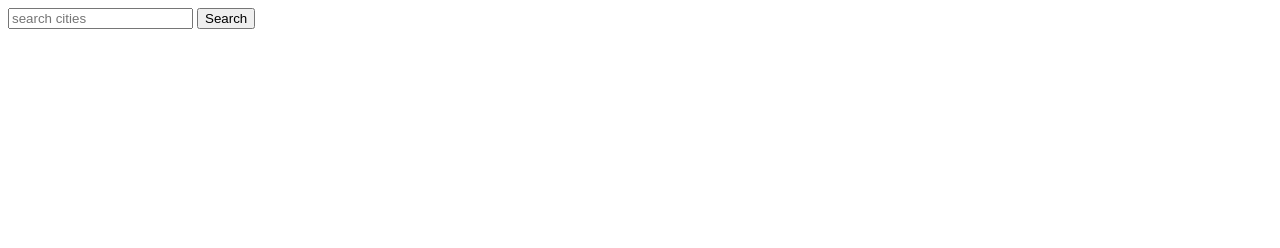
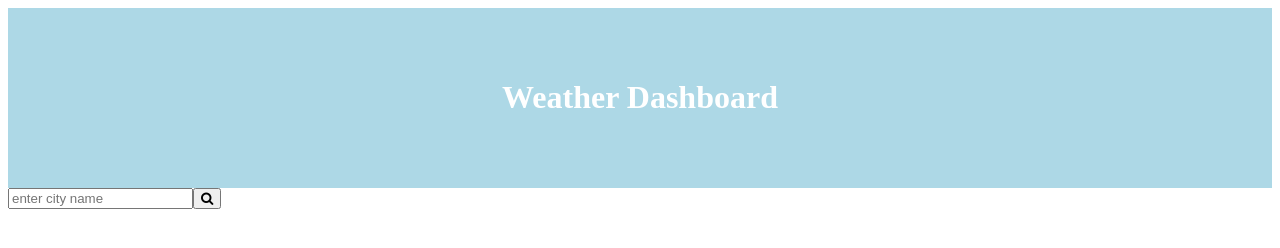
Before and after one commit to vloriandervishi/weather-dashboard, a plain HTML site: page index.html in a window 1280 px wide. Drawn offline with nearby package versions, Linux system fonts and the light colour scheme.

Commit message:
added header weather dashboard Added search button

```diff
--- a/assets/script/script.js
+++ b/assets/script/script.js
@@ -1,11 +1,37 @@
+
+
 // Jquery Documentation
+let headerEl = document.createElement('header');
+// create class along the header
+headerEl.setAttribute("class", "hd-1");
+document.body.appendChild(headerEl);
+// create h1 tag inside the header
+let h1El = document.createElement('h1');
+headerEl.appendChild(h1El);
+h1El.innerText = " Weather Dashboard";
+h1El.style.textAlign = "center";
+headerEl.style.backgroundColor = "lightblue";
+h1El.style.color = 'white';
+headerEl.style.padding = "50px";
+let container = document.createElement('div');
+container.setAttribute('class', 'row');
+document.body.appendChild(container);
+let input = document.createElement('input');
+input.setAttribute('id', 'search-box');
+input.setAttribute('placeholder', 'enter city name');
+container.appendChild(input);
+let labeler = document.createElement('label');
+labeler.setAttribute('id', 'search-box')
+container.appendChild(labeler);
+let searchButton = document.createElement('button');
+searchButton.setAttribute('class', 'srchBtn');
+let iBtn=document.createElement('i');
+iBtn.setAttribute('class','fa fa-search');
+searchButton.setAttribute('type','submit');
+searchButton.appendChild(iBtn);
+container.appendChild(searchButton);
 
-$(document).ready(()=>{
+$(document).ready(() => {
+  // Create input box for the search input
 
-    // Create input box for the search input
-    $('.btn').on('click',()=>
-    {
-      var srchInput= $('#searchbox').val();
-
-    });
 });
--- a/assets/style.css
+++ b/assets/style.css
@@ -0,0 +1,5 @@
+* {
+   box-sizing: border-box;
+   margin:0px;
+   padding:0px;
+}
--- a/index.html
+++ b/index.html
@@ -4,16 +4,15 @@
     <meta charset="UTF-8">
     <meta name="viewport" content="width=device-width, initial-scale=1.0">
     <link type="stylesheet" href="assets/style.css">
+    <link rel="stylesheet" href="https://cdnjs.cloudflare.com/ajax/libs/font-awesome/4.7.0/css/font-awesome.min.css">
     <title>Weather-Dashboard</title>
 </head>
 <body>
 
-  <!-- Search Input -->
-  <input type="text" id="searchbox" placeholder="search cities"/>
-  <label for="searchbox"></label>
-   <button class="btn" id="btnId">Search</button>
 
   <!--  City Navigation  -->
+<!-- Search Input -->
+
 
   <!-- Bootstrap navlinks -->
     <script src='https://ajax.googleapis.com/ajax/libs/jquery/3.5.1/jquery.min.js'></script>
```
